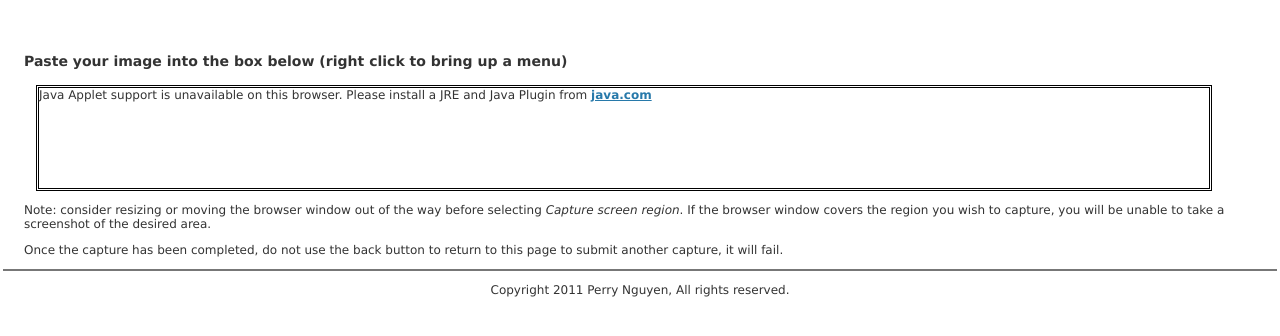
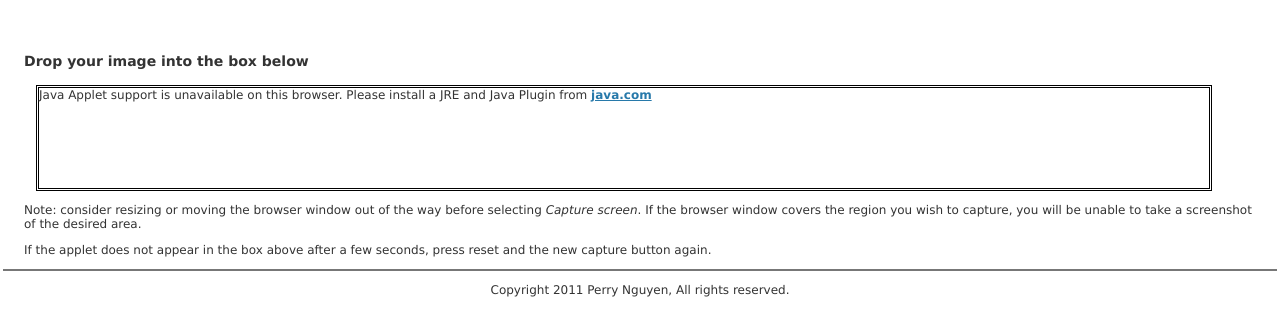
Before and after one commit to pfn/ezscreens, a Django app: template templates/capture.html in a window 1280 px wide. Shown: the part 36-372 px from the top of the page. Run offline with Django 3.2, Linux system fonts and the light colour scheme; the template is opened without the code that fills it, so the values that code supplies are empty.

Commit message:
update verbiage around capture applet

```diff
--- a/templates/capture.html
+++ b/templates/capture.html
@@ -19,7 +19,7 @@
 {% block content %}
 <h1>{{ name }} </h1>
 
-<h3>Paste your image into the box below (right click to bring up a menu)</h3>
+<h3>Drop your image into the box below</h3>
 <div class="applet">
   <applet code="com.hanhuy.screenshot.applet.Main" name="Clipboard Reader"
        codebase="/applet" archive="screenshot.jar" mayscript="mayscript">
@@ -31,13 +31,11 @@
   </applet></div>
   <p>
     Note:  consider resizing or moving the browser window out of the
-    way before selecting <em>Capture screen region</em>.  If the
-    browser window covers the region you wish to capture, you will
-    be unable to take a screenshot of the desired area.
+    way before selecting <em>Capture screen</em>.  If the browser window            covers the region you wish to capture, you will be unable to take a             screenshot of the desired area.
   </p>
   <p>
-    Once the capture has been completed, do not use the back button to
-    return to this page to submit another capture, it will fail.
+    If the applet does not appear in the box above after a few seconds, press
+    reset and the new capture button again.
   </p>
 </div>
 {% endblock %}
```
Also changed, not shown: templates/inline_capture_fragment.html (+6 -6 lines).
